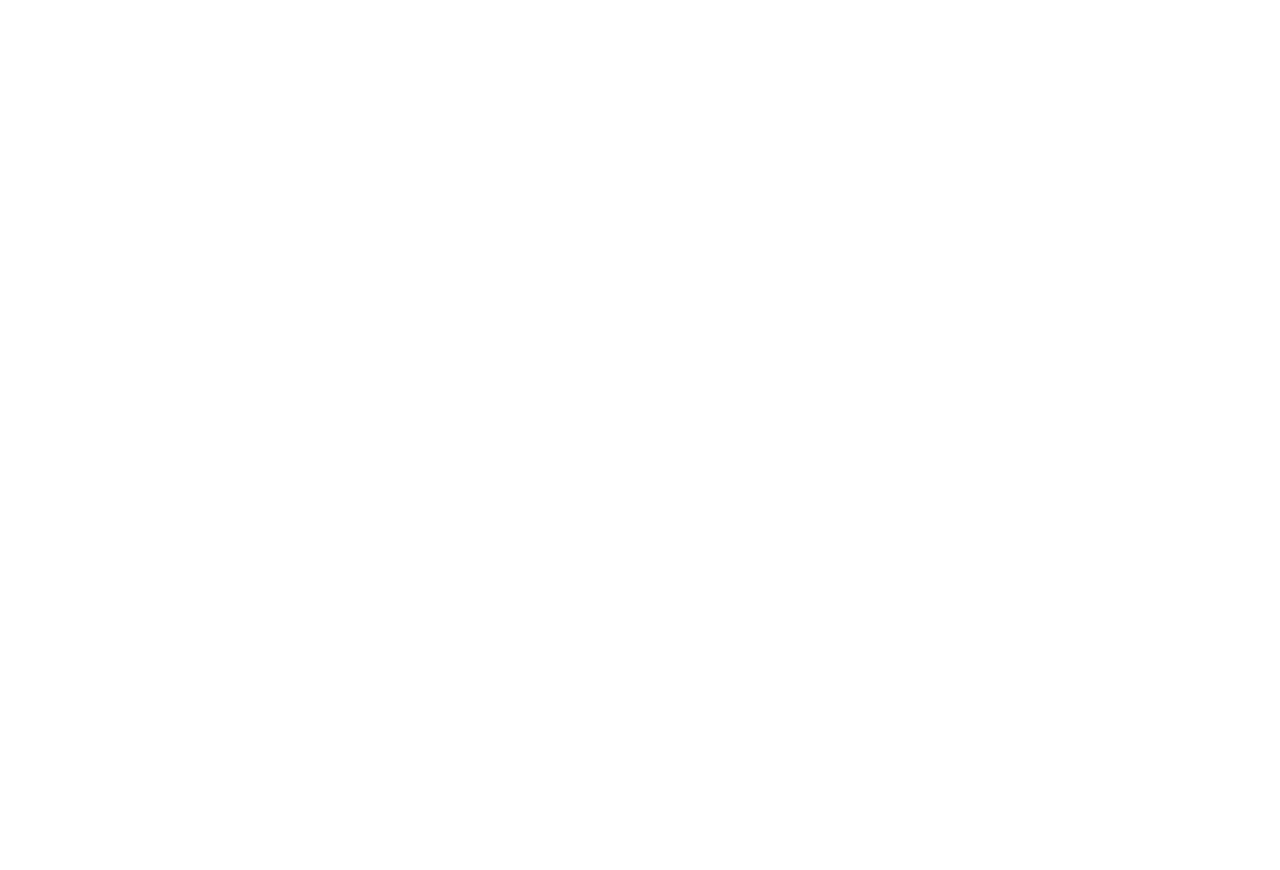
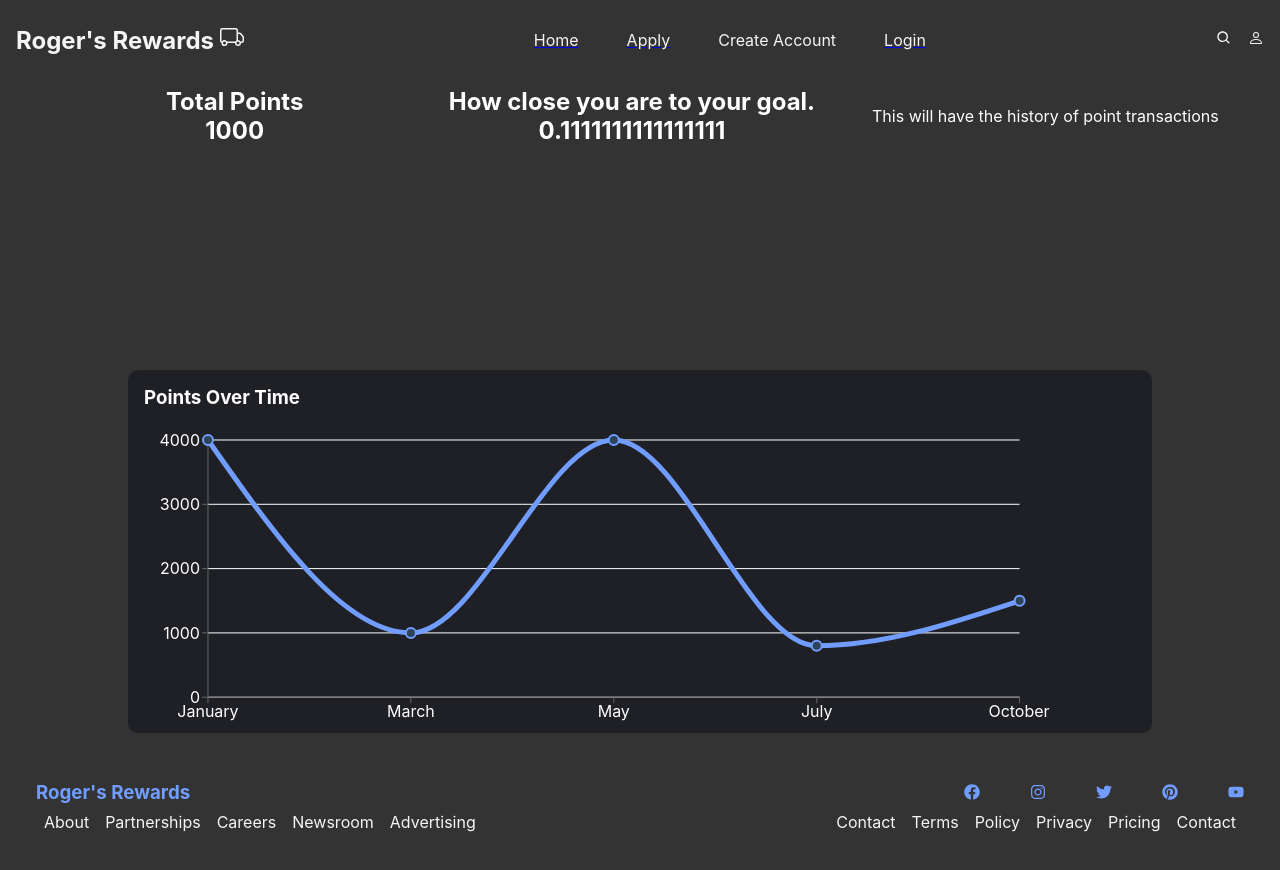
Before and after one commit to kennguyen061/TruckersRewardsProgram, a React (Create React App) app in the folder front-end/app/: page /points in a window 1280 px wide. Before the commit this address had no page. Before the commit the page ends 800 px from the top, so only its background shows below. Built offline with nearby package versions, Linux system fonts and the light colour scheme.

Commit message:
I notticed some link errors so I fixed those.

```diff
--- a/front-end/app/src/App.js
+++ b/front-end/app/src/App.js
@@ -11,7 +11,7 @@
         <Routes>
           <Route path="/" element={<Home />} />
           <Route path="/Application" element={<Application />} />
-          <Route path="/main/points" element={<Points />} />
+          <Route path="/points" element={<Points />} />
         </Routes>
       </div>
     </div>
--- a/front-end/app/src/Components/Footer/Footer.js
+++ b/front-end/app/src/Components/Footer/Footer.js
@@ -12,7 +12,7 @@
     <div className="footer">
       <div className="container">
         <div className="top">
-          <h3>Rojer's Rewards</h3>
+          <h3>Roger's Rewards</h3>
           <div className="social">
             <FaFacebook className="icon" />
             <FaInstagram className="icon" />
--- a/front-end/app/src/Components/UI/HomeNav.js
+++ b/front-end/app/src/Components/UI/HomeNav.js
@@ -23,14 +23,14 @@
         </h2>
       </div>
       <ul className="nav-menu">
-        <Link to="/Home" smooth={true} duration={500}>
+        <Link to="/" smooth={true} duration={500}>
           <li>Home</li>
         </Link>
-        <Link to="/main/apply" smooth={true} duration={500}>
+        <Link to="/Application" smooth={true} duration={500}>
           <li>Apply</li>
         </Link>
         <li>Create Account</li>
-        <Link to="/main/points" smooth={true} duration={500}>
+        <Link to="/points" smooth={true} duration={500}>
           <li>Login</li>
         </Link>
       </ul>
```
